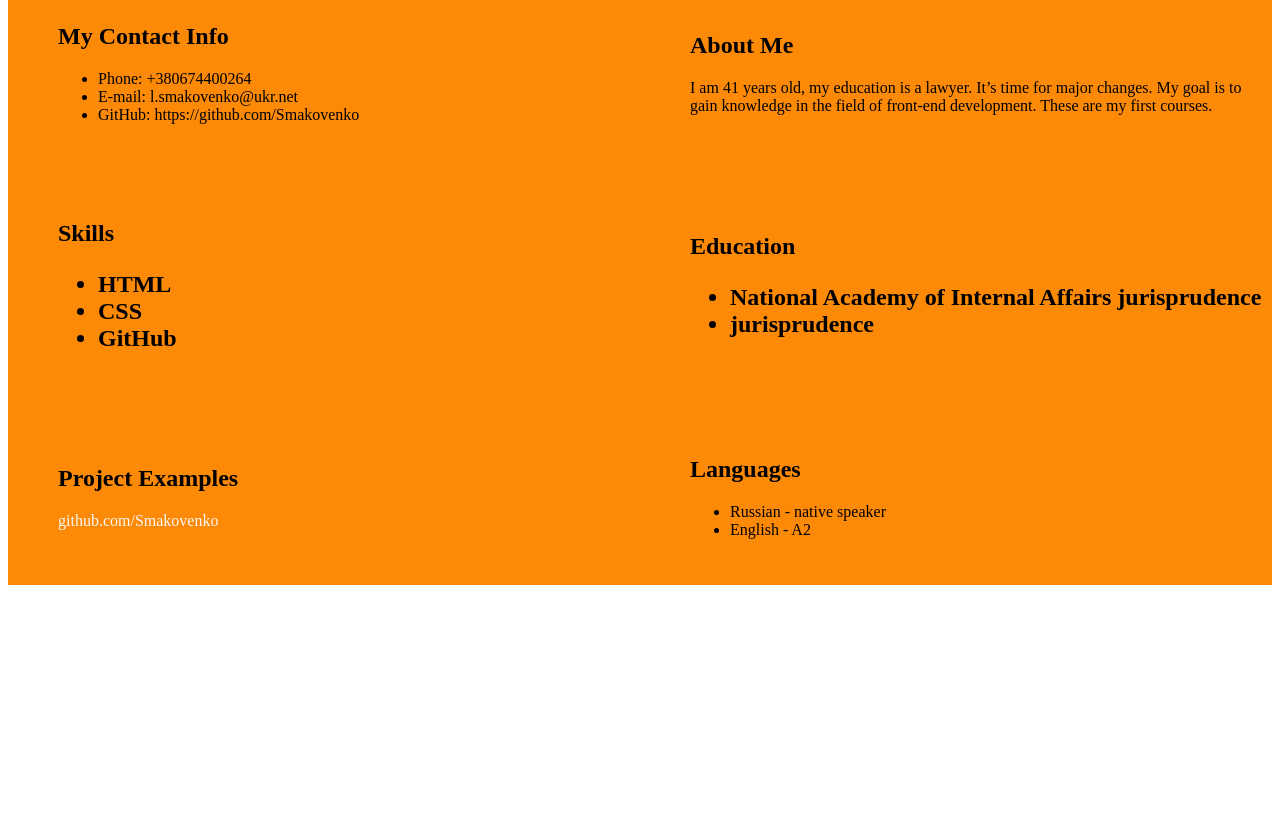
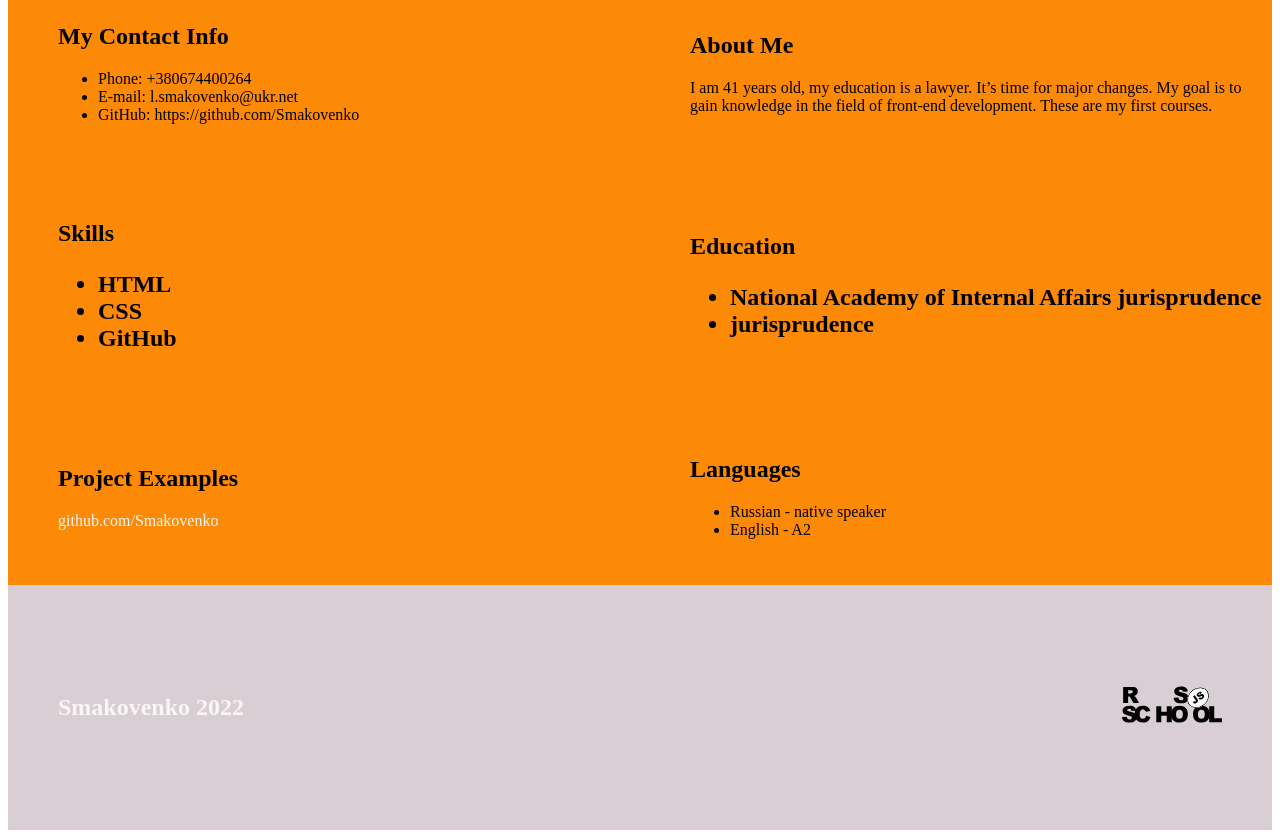
Before and after one commit to Smakovenko/rsschool-cv, a plain HTML site: page index.html in a window 1280 px wide. Shown: the part 299-1137 px from the top of the page. Before the commit the page ends 892 px from the top, so only its background shows below. Drawn offline with Linux system fonts and the light colour scheme.

Commit message:
fead: add footer

```diff
--- a/index.html
+++ b/index.html
@@ -110,5 +110,28 @@
 
 </div>
       </main>
+
+
+
+      <footer class="container-footer" >
+        <section class="section">
+            <h2 >
+
+                <p><a href="https://github.com/Smakovenko" class="link-footer">Smakovenko 2022</a></p>
+            </h2>
+
+        </section>
+
+        <section class="section-footer2">
+            <h2 >
+                <a href="https://rs.school/"> <img src="assets/img/rs_school_js.svg" width="100" height="200" alt="rsschool">
+            </h2>
+
+        </section>
+
+
+
+        </footer>
+
 </body>
 </html>
```
